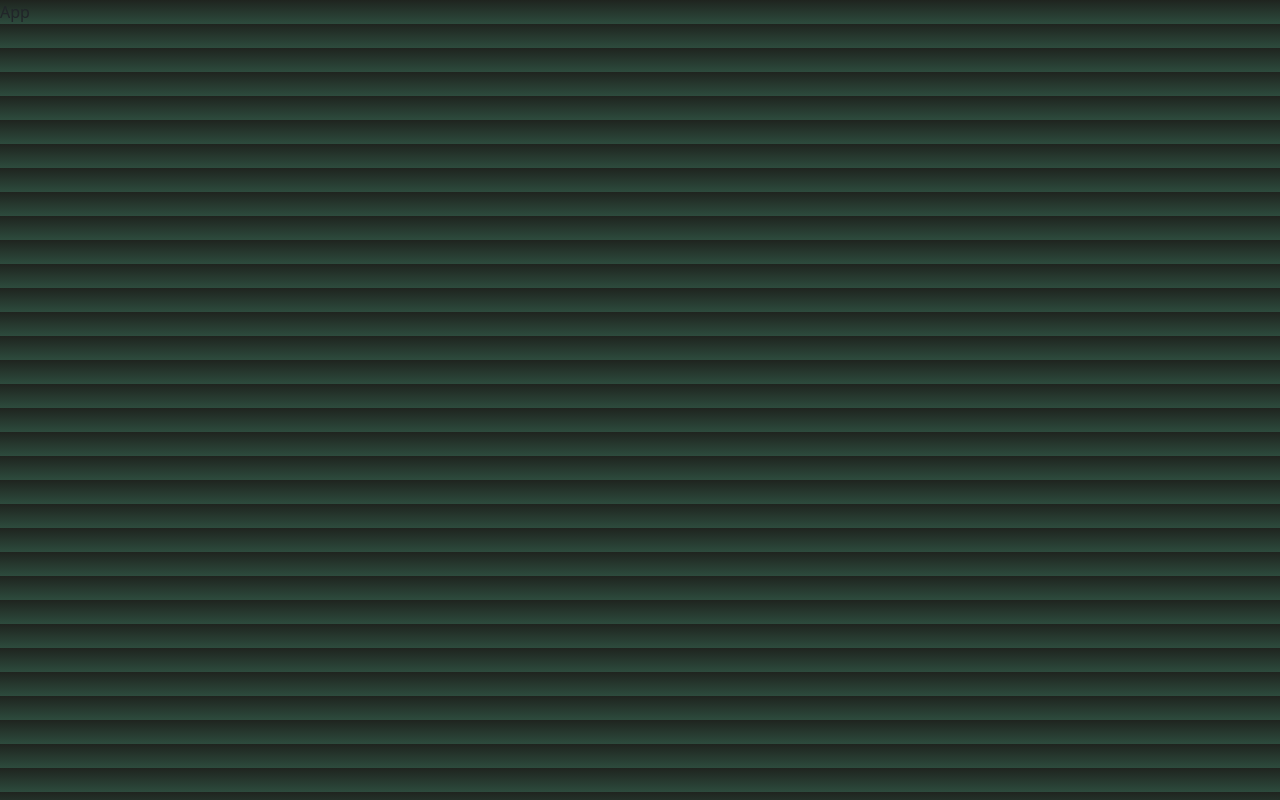
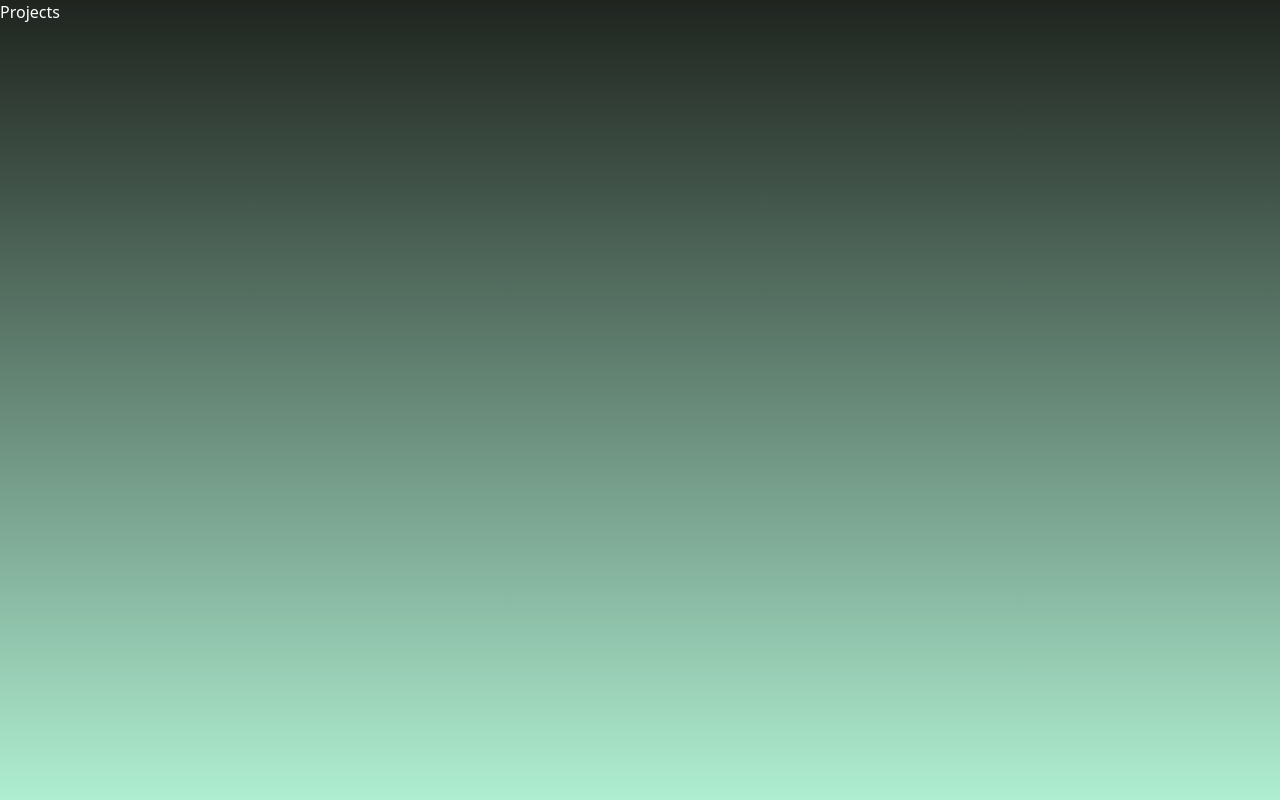
Before and after one commit to diegobollini/personal-portfolio, a React (Create React App) app: page /projects in a window 1280 px wide. Built offline with nearby package versions, Linux system fonts and the light colour scheme.

Commit message:
first steps, pages & styles

```diff
--- a/src/App.js
+++ b/src/App.js
@@ -1,7 +1,34 @@
-import React from 'react';
+import React from "react";
+// This is for single page apps and do not reload every time
+import {
+  BrowserRouter as Router,
+  Route,
+  Redirect,
+  Switch,
+} from "react-router-dom";
+import About from "./pages/About";
+import Links from "./pages/Links";
+import Projects from "./pages/Projects";
 
-function App() {
-  return <div className="App">App</div>;
-}
+const App = () => {
+  return (
+    <Router>
+      <main>
+        <Switch>
+          <Route path="/" exact>
+            <Links />
+          </Route>
+          <Route path="/projects" exact>
+            <Projects />
+          </Route>
+          <Route path="/about" exact>
+            <About />
+          </Route>
+          <Redirect to="/" />
+        </Switch>
+      </main>
+    </Router>
+  );
+};
 
 export default App;
--- a/src/index.js
+++ b/src/index.js
@@ -2,7 +2,6 @@ import React from 'react';
 import ReactDOM from 'react-dom';
 import './index.scss';
 import App from './App';
-import reportWebVitals from './reportWebVitals';
 
 ReactDOM.render(
   <React.StrictMode>
--- a/src/index.scss
+++ b/src/index.scss
@@ -3,5 +3,8 @@
 body {
     height: 100%;
     margin: 0;
-    background-image: linear-gradient(rgb(31, 36, 31), rgb(45, 75, 61));
+    background-image: linear-gradient(rgb(31, 36, 31), rgb(175, 238, 209));
+    background-repeat: no-repeat;
+    background-attachment: fixed;
+    color: white;
 }
--- /dev/null
+++ b/src/pages/About.js
@@ -0,0 +1,7 @@
+import React from "react";
+
+const About = () => {
+  return <div>About</div>;
+};
+
+export default About;
--- /dev/null
+++ b/src/pages/Links.js
@@ -0,0 +1,7 @@
+import React from "react";
+
+const Links = () => {
+  return <div>Links</div>;
+};
+
+export default Links;
--- /dev/null
+++ b/src/pages/Projects.js
@@ -0,0 +1,7 @@
+import React from "react";
+
+const Projects = () => {
+  return <div>Projects</div>;
+};
+
+export default Projects;
```
